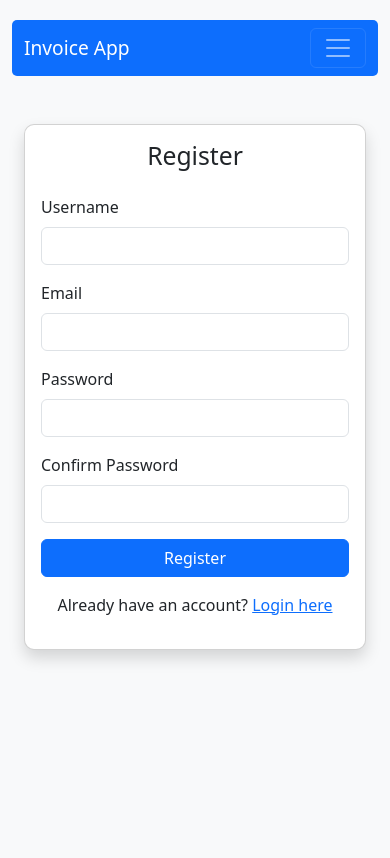
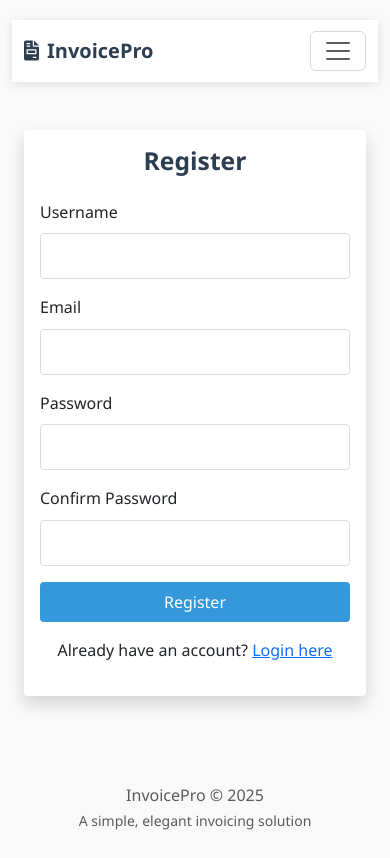
Before and after one commit to Lethokuhle94/business-CRM-general, a PHP site: page /register.php in a window 390 px wide. Before the commit the page ends 661 px from the top, so only its background shows below. Run offline with PHP 8.4, Linux system fonts and the light colour scheme.

Commit message:
Redesign: Implement elegant professional UI
- Created refined color scheme with CSS variables
- Added smooth transitions and hover effects
- Improved typography and spacing
- Added Font Awesome icons
- Implemented fade-in animation
- Created cleaner card and form designs
- Added subtle shadows and depth effects
- Improved mobile responsiveness

```diff
--- a/assets/css/style.css
+++ b/assets/css/style.css
@@ -1,43 +1,112 @@
-/* General styles */
-body {
-    padding-top: 20px;
-    background-color: #f8f9fa;
+:root {
+    --primary-color: #2c3e50;
+    --secondary-color: #34495e;
+    --accent-color: #3498db;
+    --light-color: #ecf0f1;
+    --dark-color: #2c3e50;
+    --success-color: #27ae60;
+    --border-radius: 4px;
 }
 
+body {
+    font-family: 'Segoe UI', Roboto, 'Helvetica Neue', sans-serif;
+    line-height: 1.6;
+    color: #333;
+    background-color: #f9f9f9;
+    padding-top: 40px;
+}
+
+/* Navigation */
+.navbar {
+    background-color: white;
+    box-shadow: 0 2px 10px rgba(0,0,0,0.1);
+    padding: 15px 0;
+}
+
+.navbar-brand {
+    font-weight: 600;
+    color: var(--primary-color) !important;
+    font-size: 1.25rem;
+}
+
+.nav-link {
+    color: var(--secondary-color) !important;
+    font-weight: 500;
+    padding: 8px 15px !important;
+    margin: 0 5px;
+    border-radius: var(--border-radius);
+}
+
+.nav-link:hover {
+    background-color: var(--light-color);
+}
+
+/* Cards */
 .card {
-    border-radius: 10px;
-    transition: transform 0.3s;
+    border: none;
+    border-radius: var(--border-radius);
+    box-shadow: 0 2px 15px rgba(0,0,0,0.05);
+    transition: transform 0.3s ease, box-shadow 0.3s ease;
+    margin-bottom: 20px;
 }
 
 .card:hover {
     transform: translateY(-5px);
-    box-shadow: 0 10px 20px rgba(0,0,0,0.1);
+    box-shadow: 0 5px 20px rgba(0,0,0,0.1);
 }
 
-/* Navbar styles */
-.navbar {
-    border-radius: 5px;
-    margin-bottom: 20px;
+.card-title {
+    color: var(--primary-color);
+    font-weight: 600;
 }
 
-/* Login/Register forms */
-.card {
-    max-width: 500px;
-    margin: 0 auto;
+/* Buttons */
+.btn-primary {
+    background-color: var(--accent-color);
+    border: none;
+    padding: 8px 20px;
+    border-radius: var(--border-radius);
+    font-weight: 500;
 }
 
-/* Dashboard cards */
-.dashboard-card {
-    cursor: pointer;
+.btn-primary:hover {
+    background-color: #2980b9;
+    transform: translateY(-1px);
+}
+
+/* Forms */
+.form-control {
+    border-radius: var(--border-radius);
+    padding: 10px 15px;
+    border: 1px solid #ddd;
+}
+
+.form-control:focus {
+    border-color: var(--accent-color);
+    box-shadow: 0 0 0 0.2rem rgba(52, 152, 219, 0.25);
+}
+
+/* Dashboard */
+.dashboard-header {
+    margin-bottom: 30px;
+}
+
+.dashboard-header h2 {
+    color: var(--primary-color);
+    font-weight: 600;
 }
 
 /* Responsive adjustments */
 @media (max-width: 768px) {
-    .navbar-brand {
-        font-size: 1.2rem;
+    body {
+        padding-top: 20px;
+    }
+
+    .navbar {
+        padding: 10px 0;
     }
 
     .card {
-        margin-bottom: 20px;
+        margin-bottom: 15px;
     }
 }
--- a/includes/footer.php
+++ b/includes/footer.php
@@ -1,7 +1,22 @@
-        </div> <!-- Closing container-fluid div -->
+        </div> <!-- Closing container div -->
+
+        <!-- Footer -->
+        <footer class="mt-5 py-4 text-center text-muted">
+            <div class="container">
+                <p class="mb-0">InvoicePro &copy; <?php echo date('Y'); ?></p>
+                <small>A simple, elegant invoicing solution</small>
+            </div>
+        </footer>
+
         <!-- Bootstrap JS Bundle with Popper -->
         <script src="https://cdn.jsdelivr.net/npm/bootstrap@5.3.0/dist/js/bootstrap.bundle.min.js"></script>
         <!-- Custom JS -->
         <script src="../assets/js/script.js"></script>
+        <script>
+            // Fade in animation
+            document.addEventListener('DOMContentLoaded', function() {
+                document.body.style.opacity = '1';
+            });
+        </script>
     </body>
 </html>
--- a/includes/header.php
+++ b/includes/header.php
@@ -6,8 +6,16 @@
     <title>Invoice App</title>
     <!-- Bootstrap 5 CSS -->
     <link href="https://cdn.jsdelivr.net/npm/bootstrap@5.3.0/dist/css/bootstrap.min.css" rel="stylesheet">
+    <!-- Font Awesome -->
+    <link href="https://cdnjs.cloudflare.com/ajax/libs/font-awesome/6.0.0/css/all.min.css" rel="stylesheet">
     <!-- Custom CSS -->
     <link href="../assets/css/style.css" rel="stylesheet">
+    <style>
+        body {
+            opacity: 0;
+            transition: opacity 0.3s ease;
+        }
+    </style>
 </head>
 <body>
-    <div class="container-fluid">
+    <div class="container-lg">
--- a/includes/navigation.php
+++ b/includes/navigation.php
@@ -1,6 +1,8 @@
-<nav class="navbar navbar-expand-lg navbar-dark bg-primary mb-4">
+<nav class="navbar navbar-expand-lg navbar-light sticky-top">
     <div class="container-fluid">
-        <a class="navbar-brand" href="index.php">Invoice App</a>
+        <a class="navbar-brand" href="index.php">
+            <i class="fas fa-file-invoice me-2"></i>InvoicePro
+        </a>
         <button class="navbar-toggler" type="button" data-bs-toggle="collapse" data-bs-target="#navbarNav">
             <span class="navbar-toggler-icon"></span>
         </button>
@@ -8,25 +10,25 @@
             <ul class="navbar-nav me-auto">
                 <?php if(isset($_SESSION['user_id'])): ?>
                     <li class="nav-item">
-                        <a class="nav-link" href="dashboard.php">Dashboard</a>
+                        <a class="nav-link" href="dashboard.php"><i class="fas fa-tachometer-alt me-1"></i> Dashboard</a>
                     </li>
                 <?php else: ?>
                     <li class="nav-item">
-                        <a class="nav-link" href="index.php">Home</a>
+                        <a class="nav-link" href="index.php"><i class="fas fa-home me-1"></i> Home</a>
                     </li>
                 <?php endif; ?>
             </ul>
             <ul class="navbar-nav">
                 <?php if(isset($_SESSION['user_id'])): ?>
                     <li class="nav-item">
-                        <a class="nav-link" href="logout.php">Logout</a>
+                        <a class="nav-link" href="logout.php"><i class="fas fa-sign-out-alt me-1"></i> Logout</a>
                     </li>
                 <?php else: ?>
                     <li class="nav-item">
-                        <a class="nav-link" href="login.php">Login</a>
+                        <a class="nav-link" href="login.php"><i class="fas fa-sign-in-alt me-1"></i> Login</a>
                     </li>
                     <li class="nav-item">
-                        <a class="nav-link" href="register.php">Register</a>
+                        <a class="nav-link" href="register.php"><i class="fas fa-user-plus me-1"></i> Register</a>
                     </li>
                 <?php endif; ?>
             </ul>
```
